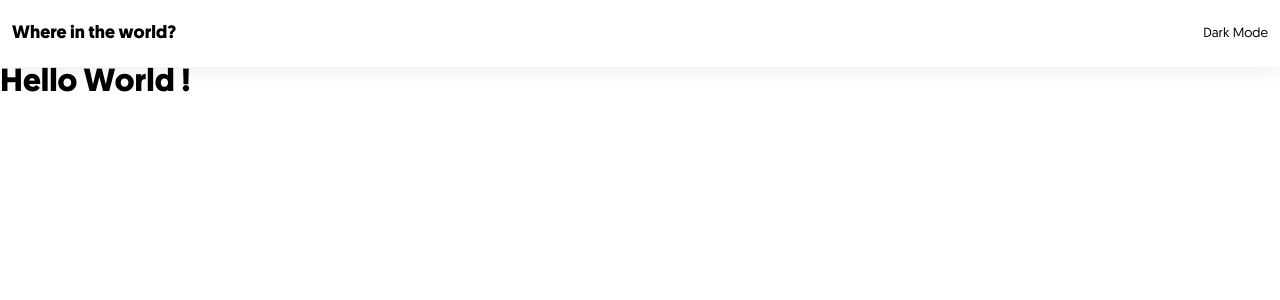
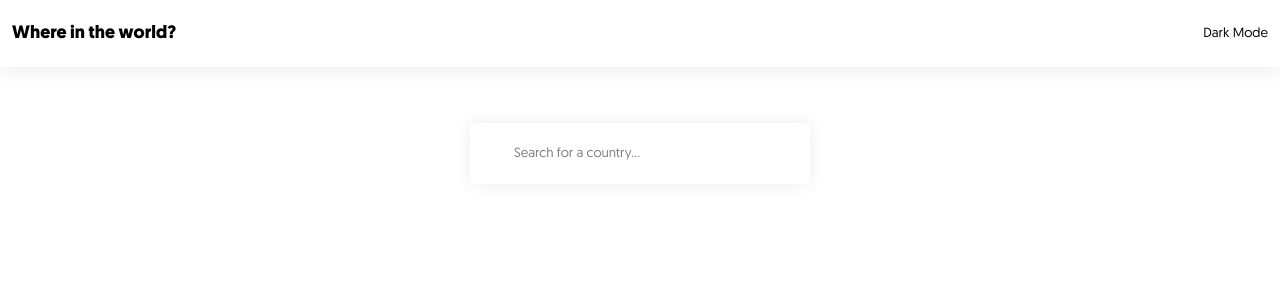
Before and after one commit to ahmadkzx/rest-countries, a Vue app: page / in a window 1280 px wide. Shown: the top 300 px of the page. Built offline with nearby package versions, Linux system fonts and the light colour scheme.

Commit message:
feat: search input ui

```diff
--- a/src/App.vue
+++ b/src/App.vue
@@ -1,16 +1,18 @@
 <template>
   <DefaultLayout>
-    <h1>Hello World !</h1>
+    <HomePage />
   </DefaultLayout>
 </template>
 
 <script>
+import HomePage from './pages/Home'
 import DefaultLayout from './layouts/Default'
 
 export default {
   name: 'App',
 
   components: {
+    HomePage,
     DefaultLayout,
   },
 }
--- /dev/null
+++ b/src/assets/styles/_container.scss
@@ -0,0 +1,4 @@
+.container {
+  max-width: 340px;
+  margin: 0 auto;
+}
--- a/src/assets/styles/_icons.scss
+++ b/src/assets/styles/_icons.scss
@@ -1 +1,2 @@
 @import '~css.gg/icons/css/moon.css';
+@import '~css.gg/icons/css/search.css';
--- a/src/assets/styles/app.scss
+++ b/src/assets/styles/app.scss
@@ -4,3 +4,4 @@
 @import './variables';
 @import './base';
 @import './icons';
+@import './container';
--- /dev/null
+++ b/src/components/Home/SearchInput/index.scss
@@ -0,0 +1,27 @@
+@import '@/assets/styles/_variables';
+
+.search-input {
+  display: flex;
+  align-items: center;
+  justify-content: flex-start;
+  padding: $size-24 $size-28;
+  box-shadow: 0 0 $size-18 rgba(black, .08);
+  background-color: $white;
+  margin-top: $size-56;
+  border-radius: $size-4;
+
+  &__input {
+    flex-grow: 1;
+    border: none;
+    margin-left: $size-16;
+    outline: none !important;
+  }
+
+  &__input::placeholder {
+    color: $gray-500;
+  }
+
+  &__icon {
+    color: $gray-500;
+  }
+}
--- /dev/null
+++ b/src/components/Home/SearchInput/index.vue
@@ -0,0 +1,14 @@
+<template>
+  <div class="search-input">
+    <i class="gg-search search-input__icon"></i>
+    <input class="search-input__input" type="text" placeholder="Search for a country..." />
+  </div>
+</template>
+
+<script>
+export default {
+  name: 'SearchInput',
+}
+</script>
+
+<style src="./index.scss" lang="scss" scoped />
--- /dev/null
+++ b/src/pages/Home.vue
@@ -0,0 +1,17 @@
+<template>
+  <div class="container">
+    <SearchInput />
+  </div>
+</template>
+
+<script>
+import SearchInput from '@/components/Home/SearchInput'
+
+export default {
+  name: 'Home',
+
+  components: {
+    SearchInput,
+  },
+}
+</script>
```
